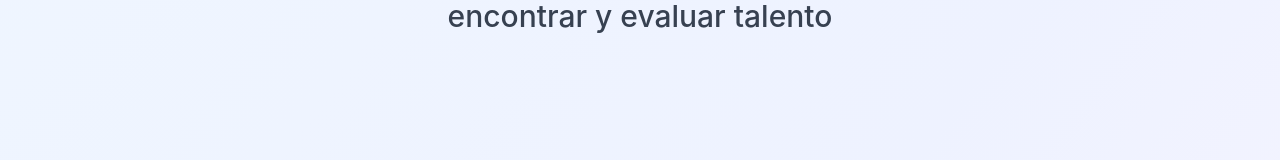
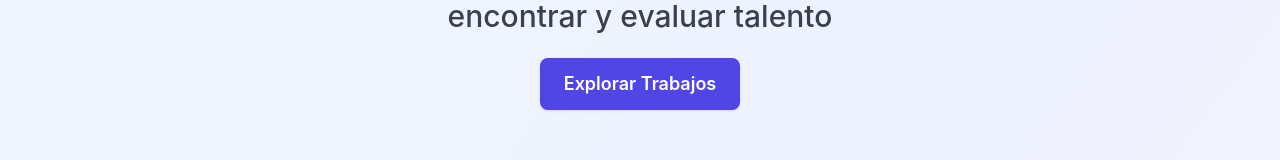
Before and after one commit to Cv-Vision/CVision-Frontend, a React (Vite) app: page / in a window 1280 px wide. Shown: the part 401-561 px from the top of the page. Built offline with nearby package versions, Linux system fonts and the light colour scheme; no server answers.

Commit message:
Boton de explorar trabajos Me lo había olvidado antes

```diff
--- a/src/pages/Home.tsx
+++ b/src/pages/Home.tsx
@@ -1,4 +1,5 @@
 import { SparklesIcon, ChartBarIcon, UserGroupIcon } from '@heroicons/react/24/solid';
+import { Link } from 'react-router-dom';
 import resultsImg from '../assets/homepage_results.png';
 import candidatesImg from '../assets/homepage_candidates.png';
 
@@ -22,6 +23,12 @@ const Home = () => {
           <p className="text-2xl md:text-3xl text-gray-700 font-medium max-w-xl text-center">
             Tu plataforma de reclutamiento inteligente que revoluciona la forma de encontrar y evaluar talento
           </p>
+          <Link
+            to="/candidate/positions"
+            className="mt-6 bg-indigo-600 text-white font-semibold px-6 py-3 rounded-lg shadow hover:bg-indigo-700 transition text-lg"
+          >
+            Explorar Trabajos
+          </Link>
         </div>
       </div>
 
```
